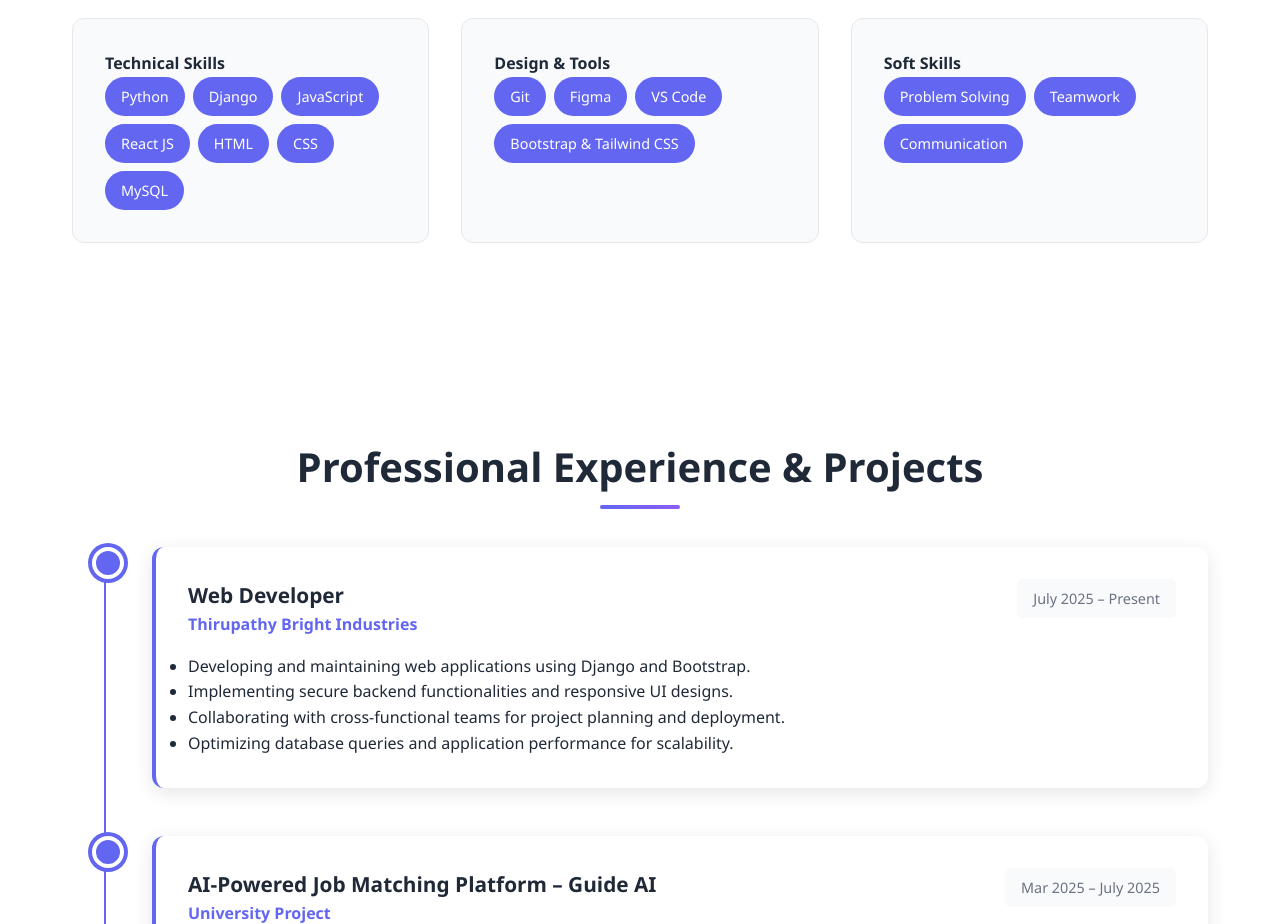
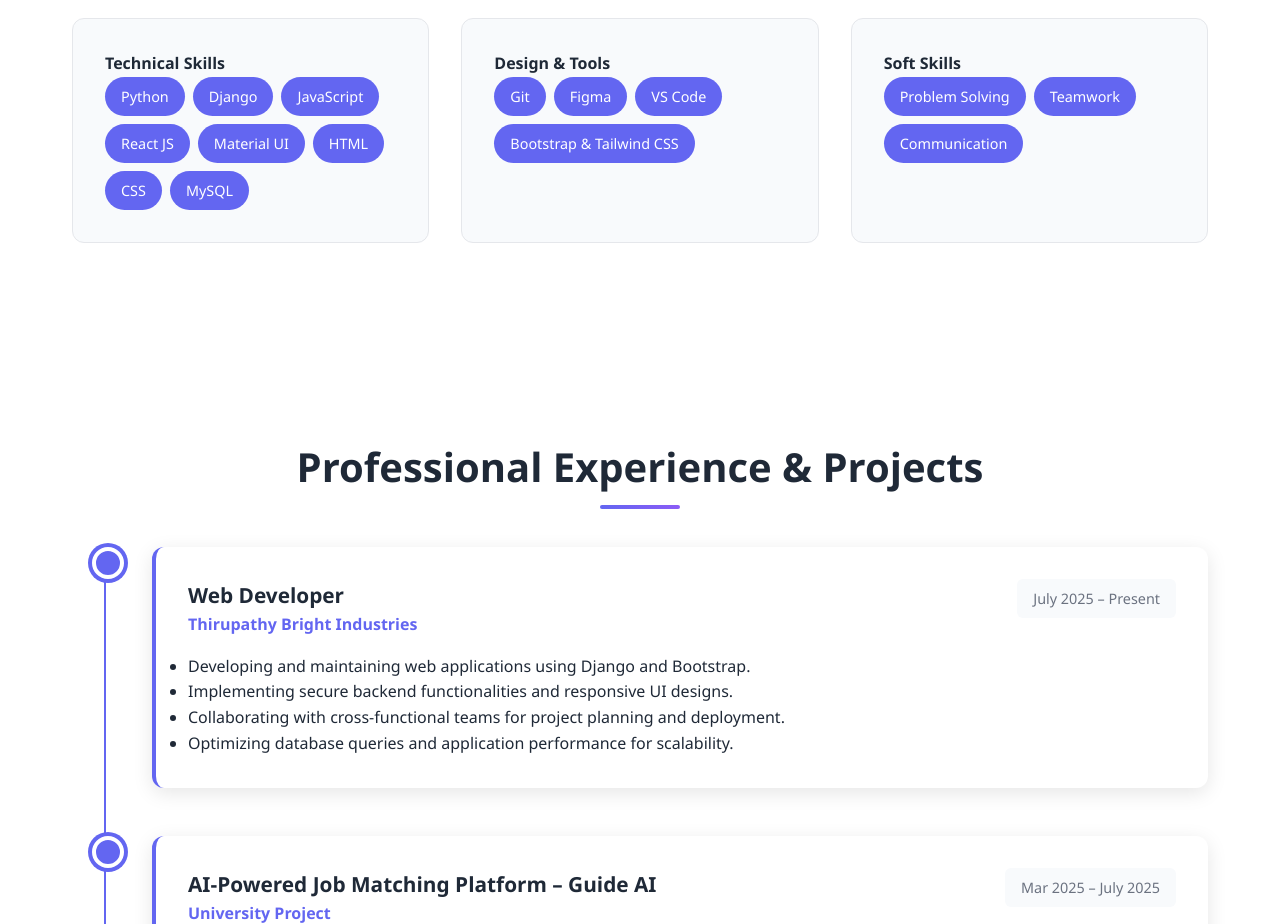
Before and after one commit to arulinfant22/Portfolio, a plain HTML site: page index.html in a window 1280 px wide. Shown: the part 1640-2564 px from the top of the page. Drawn offline with Linux system fonts and the light colour scheme.

Commit message:
Updated portfolio content

```diff
--- a/index.html
+++ b/index.html
@@ -734,6 +734,7 @@
                     <span class="skill-tag">Django</span>
                     <span class="skill-tag">JavaScript</span>
                     <span class="skill-tag">React JS</span>
+                    <span class="skill-tag">Material UI</span>
                     <span class="skill-tag">HTML</span>
                     <span class="skill-tag">CSS</span>
                     <span class="skill-tag">MySQL</span>
```
